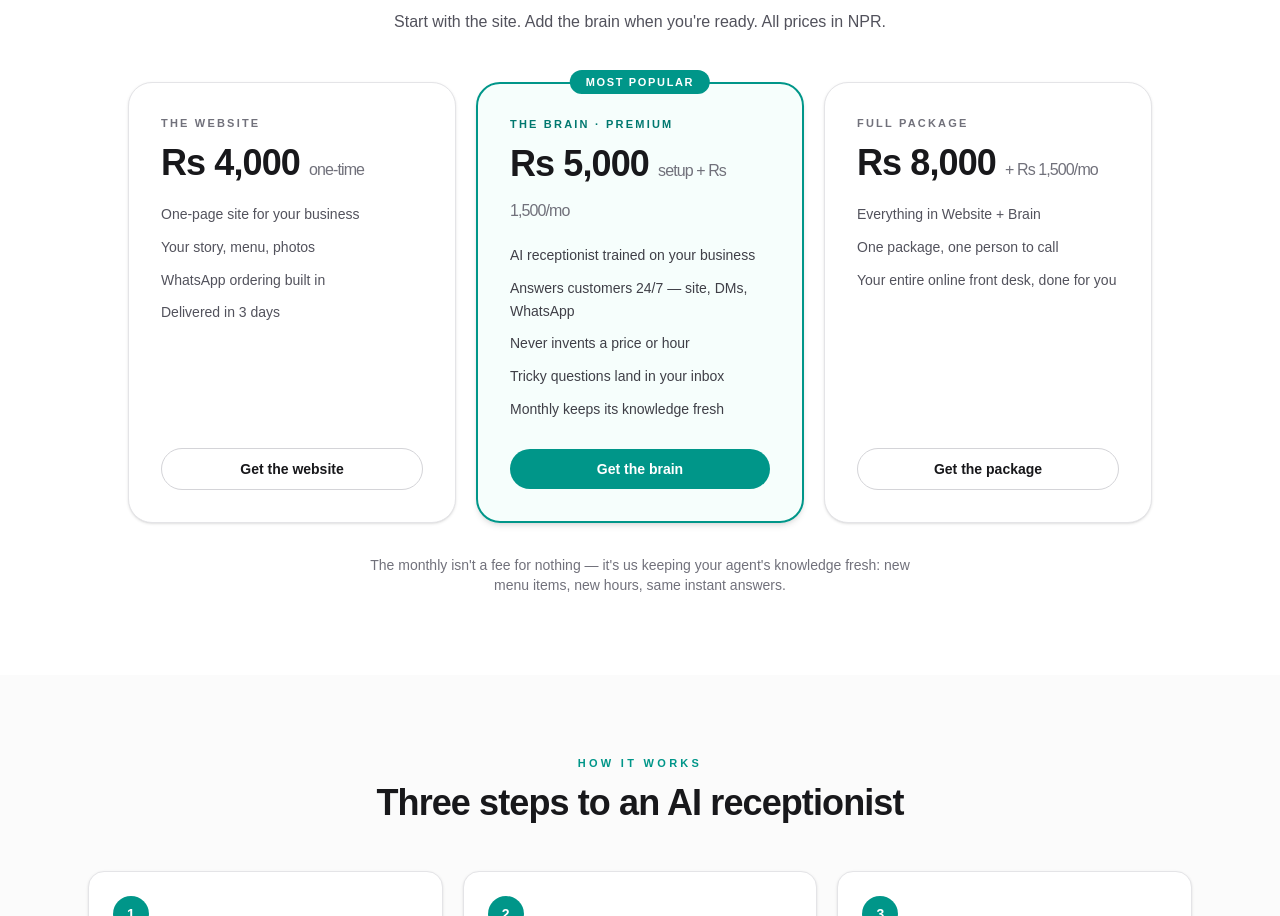
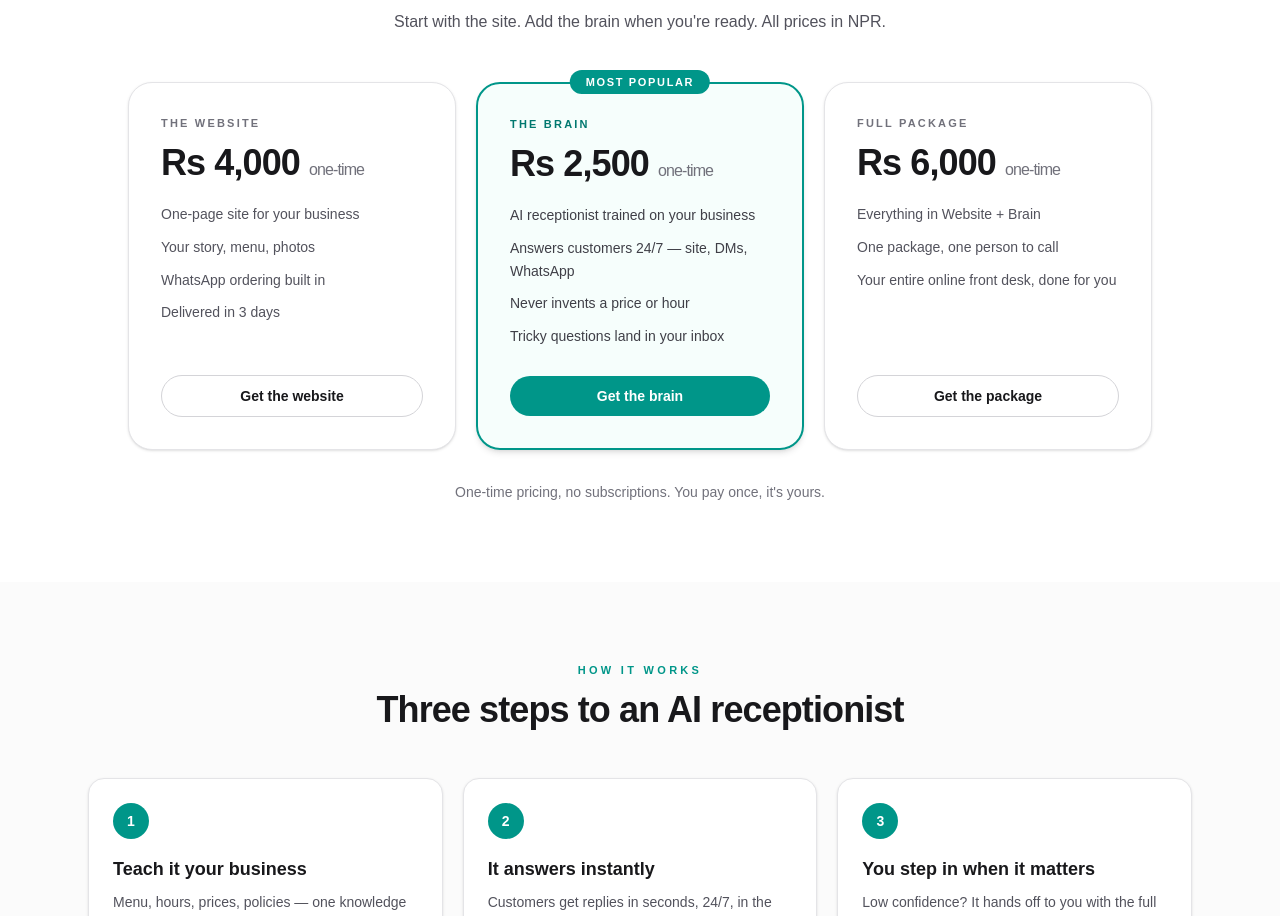
Before and after one commit to diwashUI/reply-agent, a Next.js app: page / in a window 1280 px wide. Shown: the part 2510-3426 px from the top of the page. Built offline with nearby package versions, Linux system fonts and the light colour scheme.

Commit message:
Pricing: cheap one-time to start (brain Rs 2,500, package Rs 6,000), no monthly for now

```diff
--- a/app/page.tsx
+++ b/app/page.tsx
@@ -200,18 +200,16 @@ export default function Home() {
                 Most popular
               </span>
               <p className="text-[11px] font-semibold uppercase tracking-[0.2em] text-teal-700">
-                The Brain · premium
+                The Brain
               </p>
               <p className="mt-3 text-4xl font-bold tracking-tight">
-                Rs 5,000{" "}
-                <span className="text-base font-medium text-zinc-500">setup + Rs 1,500/mo</span>
+                Rs 2,500 <span className="text-base font-medium text-zinc-500">one-time</span>
               </p>
               <ul className="mt-5 flex-1 space-y-2.5 text-sm leading-relaxed text-zinc-700">
                 <li>AI receptionist trained on your business</li>
                 <li>Answers customers 24/7 — site, DMs, WhatsApp</li>
                 <li>Never invents a price or hour</li>
                 <li>Tricky questions land in your inbox</li>
-                <li>Monthly keeps its knowledge fresh</li>
               </ul>
               <a
                 href={`mailto:${EMAIL}?subject=${encodeURIComponent("AI receptionist for my business")}`}
@@ -226,8 +224,7 @@ export default function Home() {
                 Full Package
               </p>
               <p className="mt-3 text-4xl font-bold tracking-tight">
-                Rs 8,000{" "}
-                <span className="text-base font-medium text-zinc-500">+ Rs 1,500/mo</span>
+                Rs 6,000 <span className="text-base font-medium text-zinc-500">one-time</span>
               </p>
               <ul className="mt-5 flex-1 space-y-2.5 text-sm leading-relaxed text-zinc-600">
                 <li>Everything in Website + Brain</li>
@@ -243,8 +240,7 @@ export default function Home() {
             </div>
           </div>
           <p className="mx-auto mt-8 max-w-xl text-center text-sm text-zinc-500">
-            The monthly isn't a fee for nothing — it's us keeping your agent's
-            knowledge fresh: new menu items, new hours, same instant answers.
+            One-time pricing, no subscriptions. You pay once, it's yours.
           </p>
         </div>
       </section>
```
